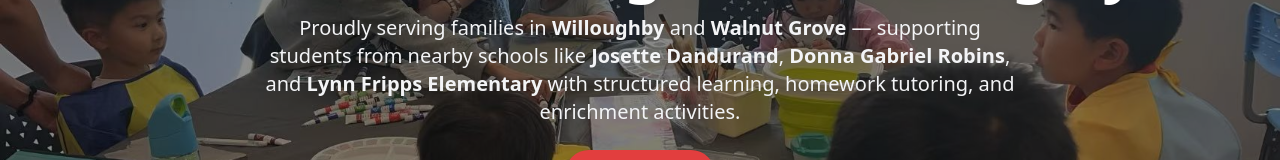
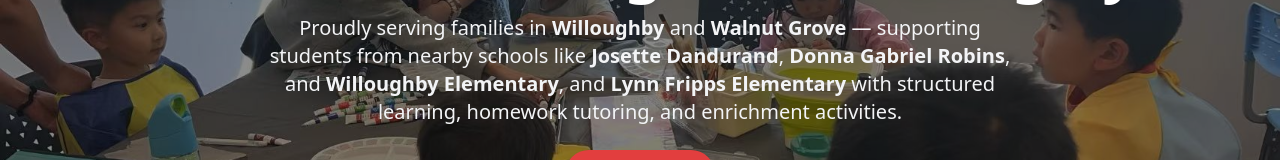
Before and after one commit to hsoxo/edu-fe, a Next.js app: page /after-school in a window 1280 px wide. Shown: the part 393-553 px from the top of the page. Built offline with nearby package versions, Linux system fonts and the light colour scheme; no server answers.

Commit message:
minor text change

```diff
--- a/src/app/after-school/page.tsx
+++ b/src/app/after-school/page.tsx
@@ -21,6 +21,7 @@
     'after school walnut grove',
     'after school josette dandurand',
     'after school donna gabriel robins',
+    'after school willoughby elementary',
     'after school lynn fripps',
     'homework tutoring langley',
     'english and math after school',
@@ -101,7 +102,7 @@
             <p className="max-w-3xl text-lg md:text-xl text-gray-100 mb-6 leading-relaxed">
               Proudly serving families in <strong>Willoughby</strong> and <strong>Walnut Grove</strong> — supporting
               students from nearby schools like <strong> Josette Dandurand</strong>,{' '}
-              <strong>Donna Gabriel Robins</strong>, and
+              <strong>Donna Gabriel Robins</strong>, and <strong>Willoughby Elementary</strong>, and{' '}
               <strong> Lynn Fripps Elementary</strong> with structured learning, homework tutoring, and enrichment
               activities.
             </p>
@@ -336,7 +337,8 @@
                 { '@type': 'Place', name: 'Willoughby, Langley, BC' },
                 { '@type': 'Place', name: 'Josette Dandurand Elementary School' },
                 { '@type': 'Place', name: 'Donna Gabriel Robins Elementary School' },
-                { '@type': 'Place', name: 'Lynn Fripps Elementary School' }
+                { '@type': 'Place', name: 'Lynn Fripps Elementary School' },
+                { '@type': 'Place', name: 'Willoughby Elementary School' }
               ],
               address: {
                 '@type': 'PostalAddress',
--- a/src/app/camp/page.tsx
+++ b/src/app/camp/page.tsx
@@ -120,7 +120,7 @@
 
           <p className="relative text-xl font-bold md:text-xl text-gray-100 mb-8 leading-relaxed drop-shadow-[0_4px_10px_rgba(0,0,0,0.6)]">
             <span className="inline-block border-t border-gray-300 w-10 mr-3 align-middle"></span>
-            Next Session: Dec 29, 2025 - Jan 2, 2026
+            Next Session: Dec 22, 2025 - Jan 2, 2026
             <span className="inline-block border-t border-gray-300 w-10 ml-3 align-middle"></span>
           </p>
 
```
